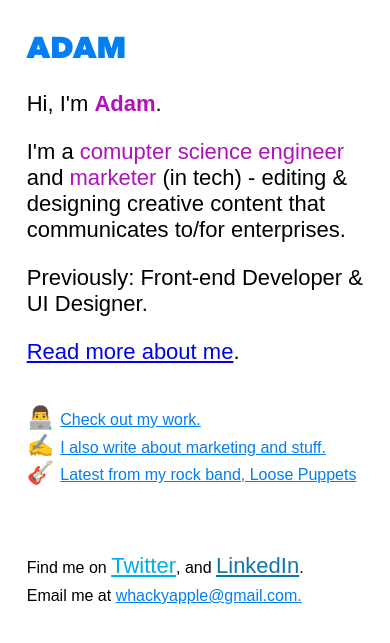
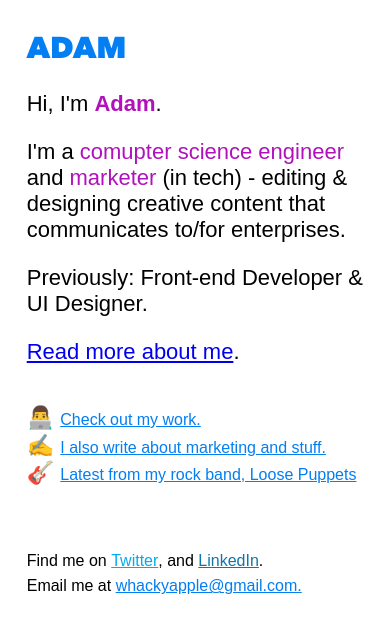
Before and after one commit to adamfredie/adamfredie.github.io, a Jekyll site: the page index.html, which Jekyll copies as it is, in a window 390 px wide. Shown: the top 643 px of the page. Built offline with Jekyll 4.4.1, drawn with Linux system fonts in a browser that asks for light colours.

Commit message:
more updates

```diff
--- a/index.html
+++ b/index.html
@@ -146,7 +146,7 @@
 		}
 		.social a {
 			display:inline;
-			font-size:22px;
+			/* font-size:22px; */
 			text-decoration:underline;
 			/* margin:0 10px; */
 		}
--- a/work.html
+++ b/work.html
@@ -120,9 +120,6 @@
 				margin-top:20px;
 				margin-left:0px;
 			}
-			.social a {
-				font-size:16px;
-			}
 			.nav-footer p {
 				font-size:16px;
 			}
```
